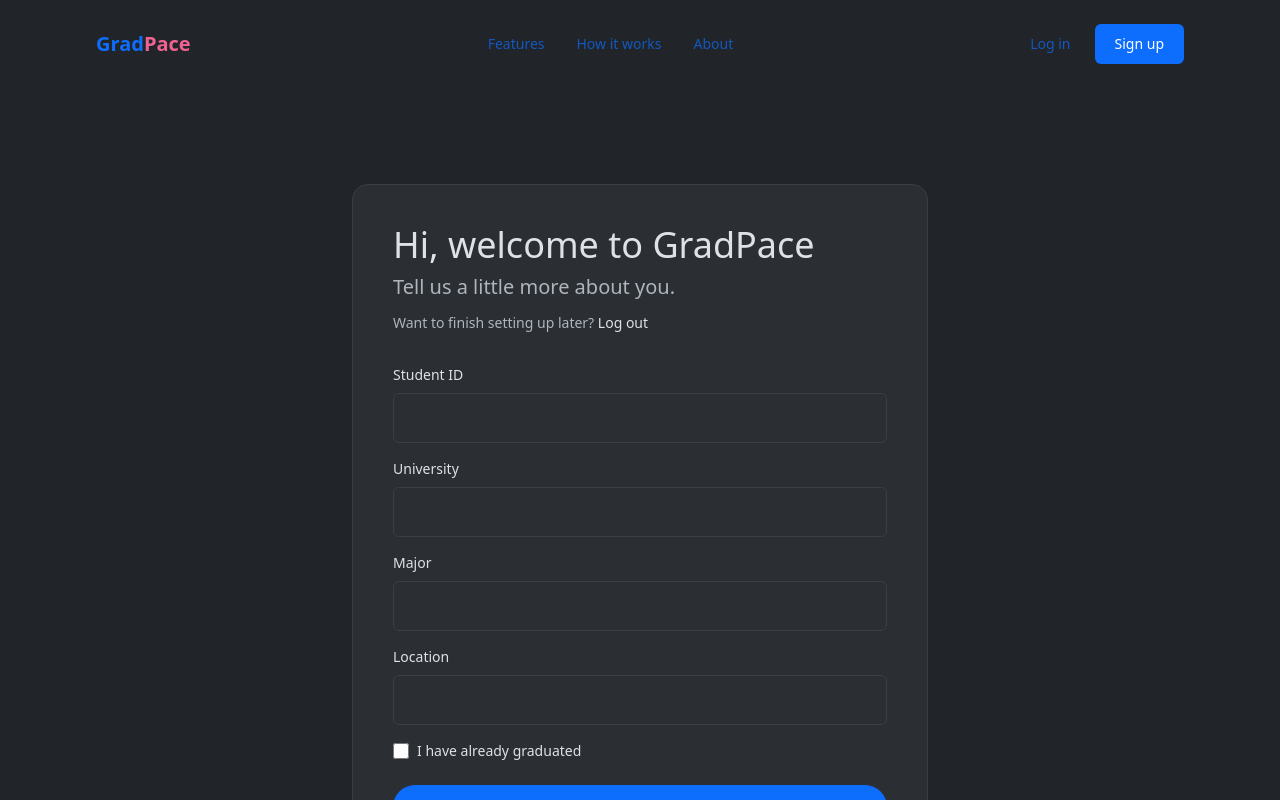
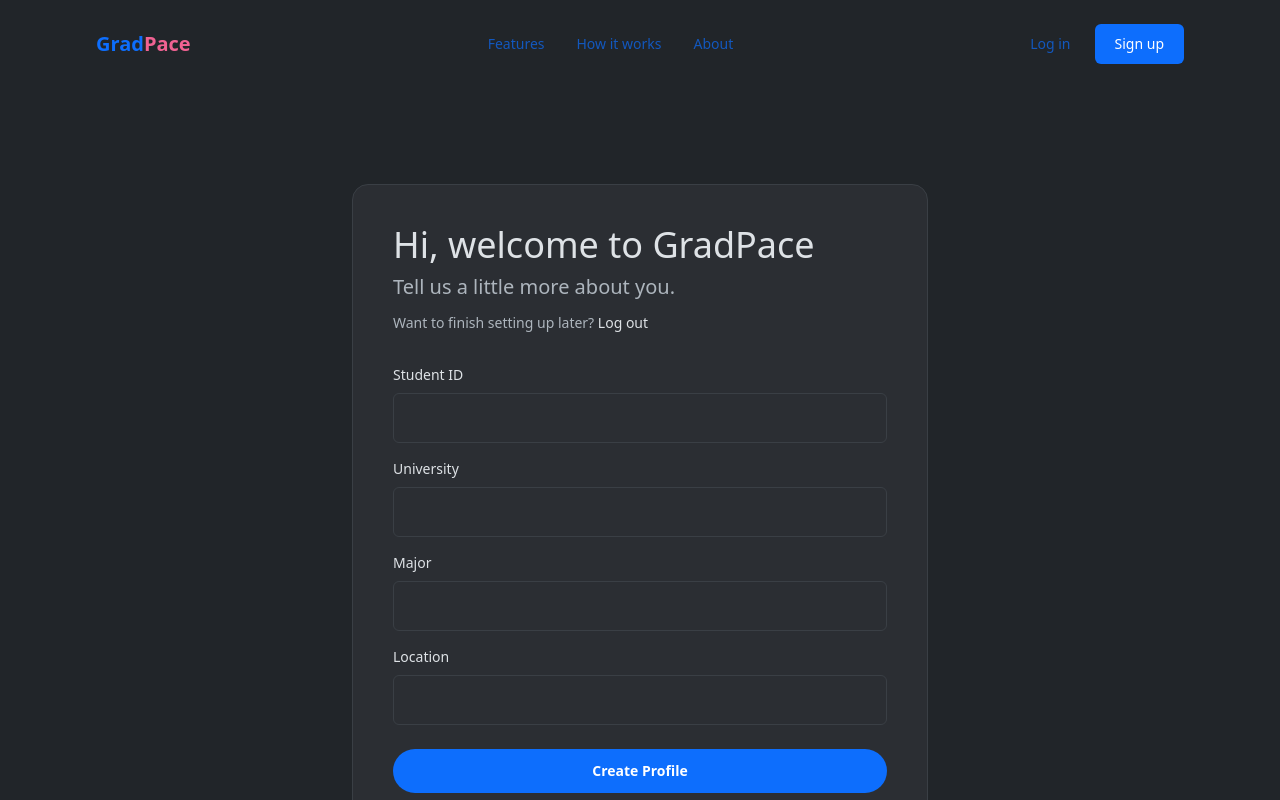
Before and after one commit to GradPace/GradPace-Prototype, a React (Vite) app in the folder frontend/: page /profileSetup in a window 1280 px wide. Shown: the top 800 px of the page. Built offline with nearby package versions, Linux system fonts and the light colour scheme; no server answers.

Commit message:
removed graduate button

```diff
--- a/frontend/src/pages/ProfileSetupPage/ProfileSetupPage.tsx
+++ b/frontend/src/pages/ProfileSetupPage/ProfileSetupPage.tsx
@@ -113,15 +113,6 @@ export default function ProfileSetupPage() {
                 />
               </label>
 
-              <label className="flex items-center gap-2 text-sm font-medium text-ink">
-                <input
-                  type="checkbox"
-                  name="graduated"
-                  className="h-4 w-4 rounded border-line accent-blue"
-                />
-                I have already graduated
-              </label>
-
               <button
                 type="submit"
                 disabled={submitting}
```
